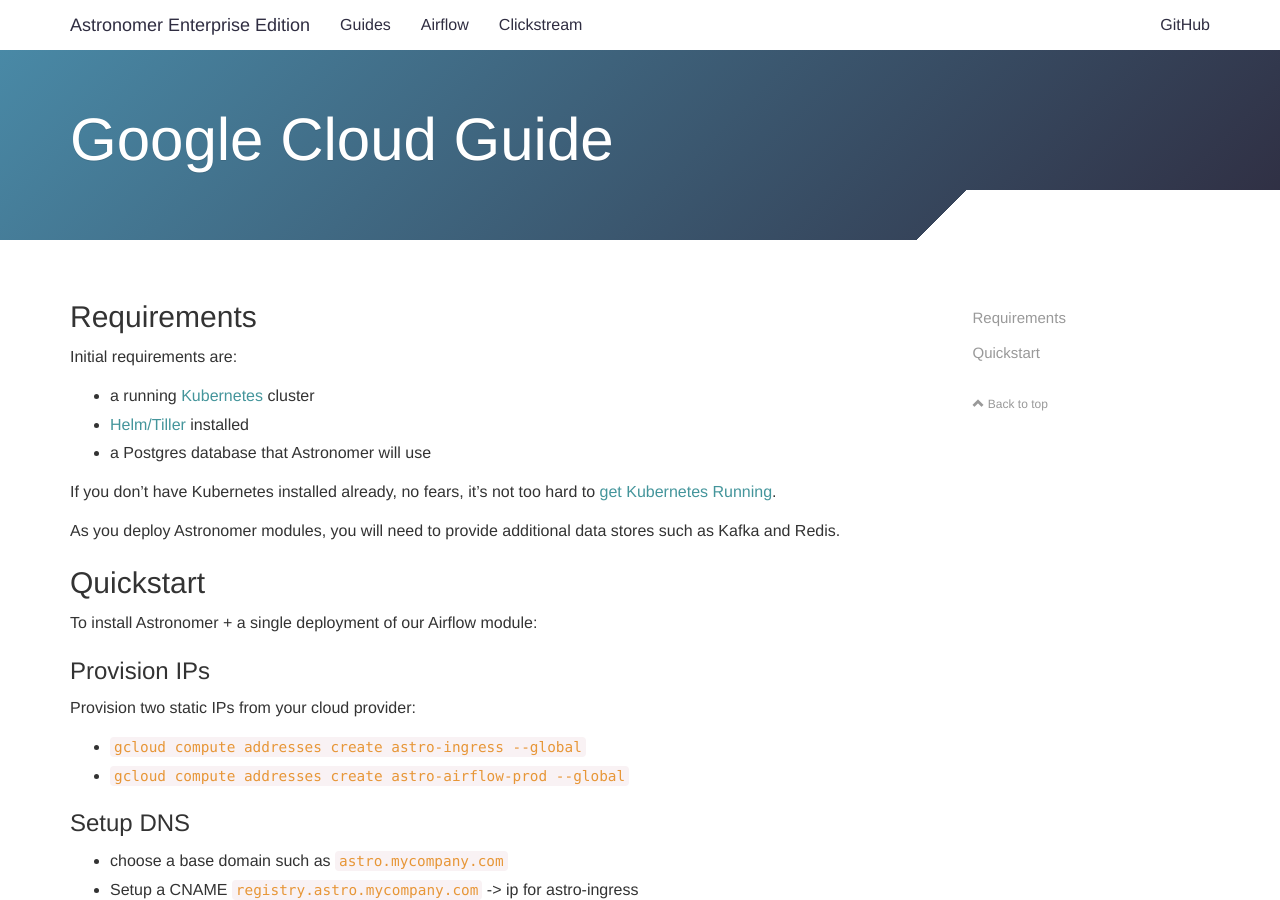
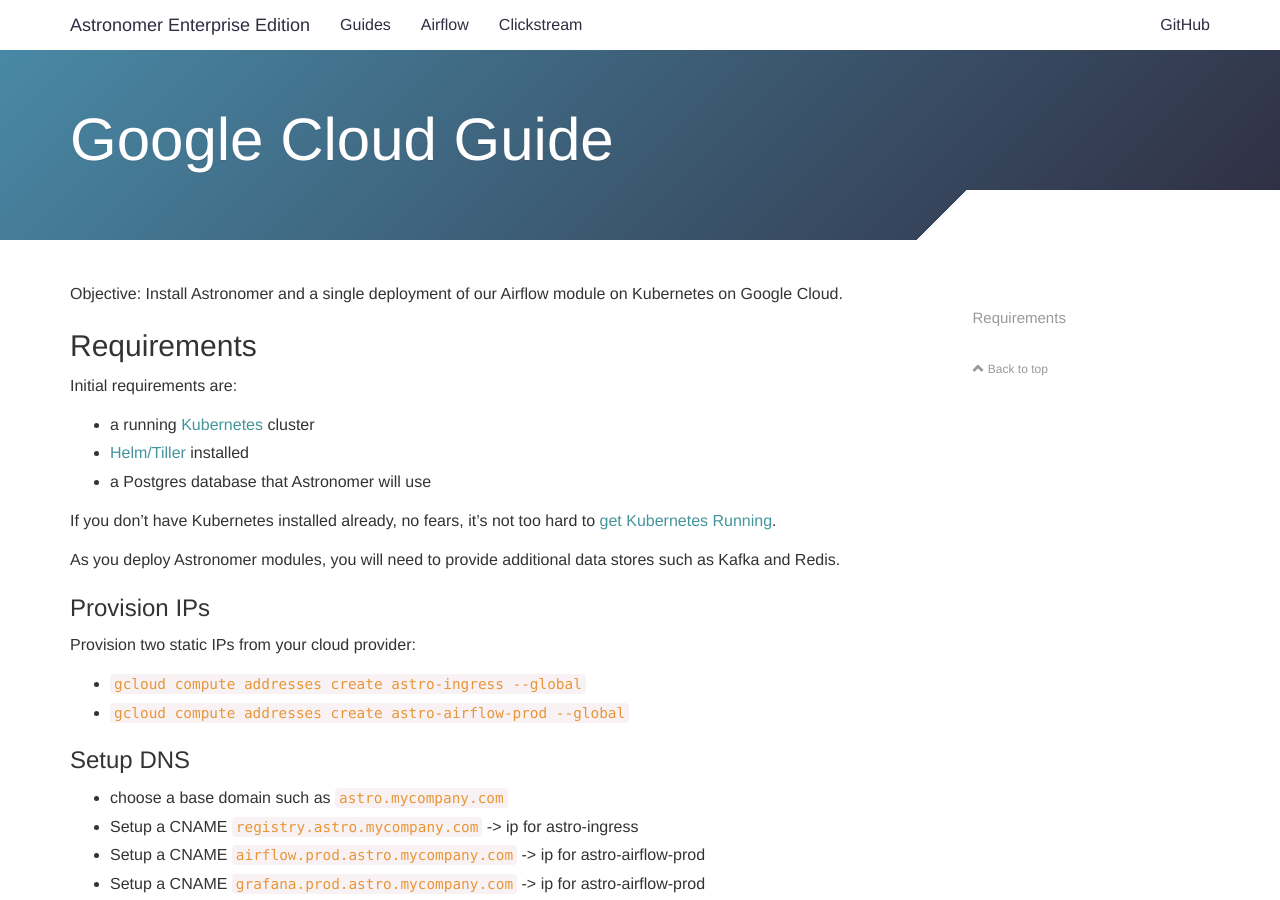
Before and after one commit to skynet/astronomer-ee, a Jekyll site: the page built from docs/pages/guides/google-cloud.md, in a window 1280 px wide and 900 px high. Built offline with Jekyll 4.4.1, drawn with Linux system fonts in a browser that asks for light colours; nearby versions of some CDN libraries; comment, search, counter and statistics services are not loaded.

Commit message:
refactor

```diff
--- a/docs/pages/guides/google-cloud.md
+++ b/docs/pages/guides/google-cloud.md
@@ -5,6 +5,8 @@ permalink: /guides/google-cloud/
 hide: true
 ---
 
+Objective: Install Astronomer and a single deployment of our
+Airflow module on Kubernetes on Google Cloud.
 
 ## Requirements
 
@@ -20,9 +22,6 @@ too hard to [get Kubernetes Running](/kubernetes).
 As you deploy Astronomer modules, you will need to provide additional data stores
 such as Kafka and Redis.
 
-## Quickstart
-
-To install Astronomer + a single deployment of our Airflow module:
 
 ### Provision IPs
 
```
